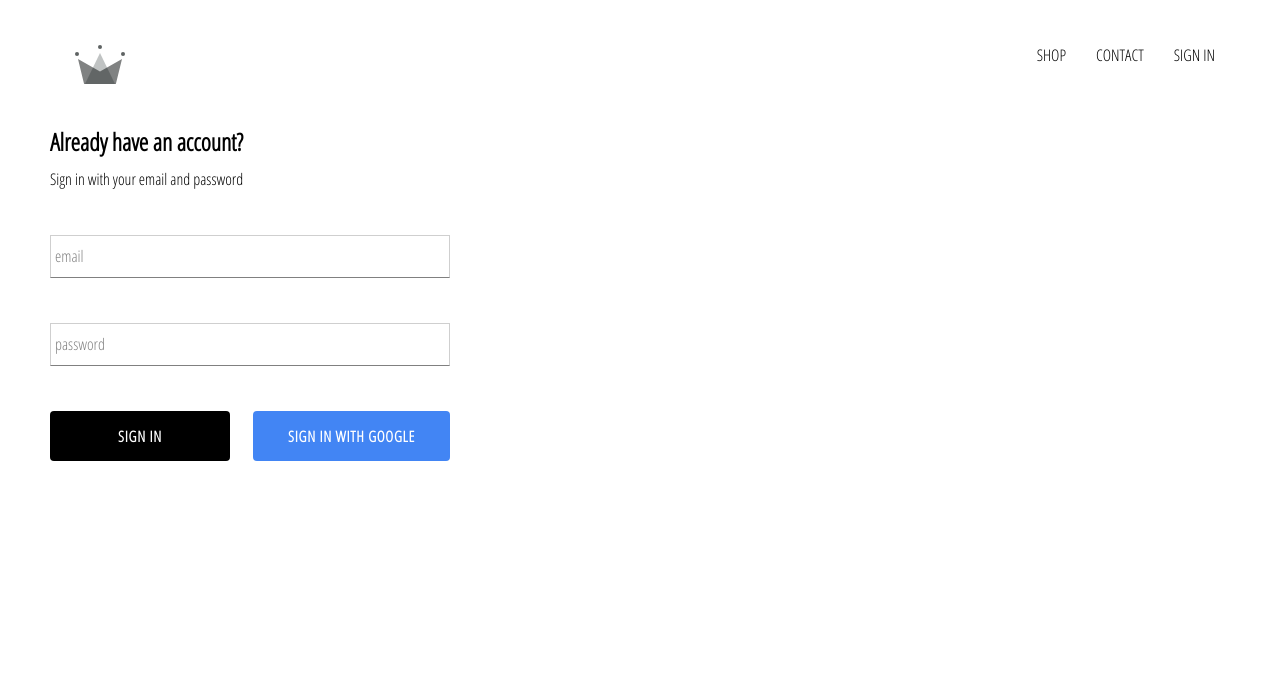
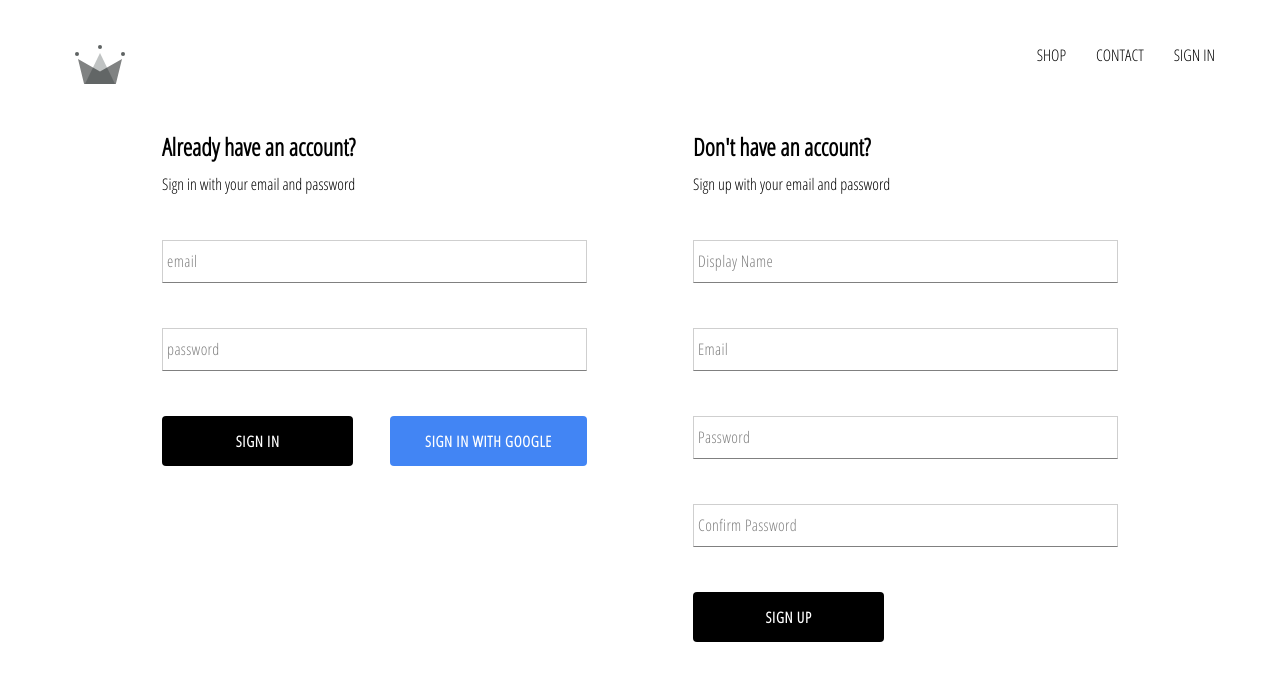
Before and after one commit to JoelRaymann/e-commerce-react-app, a React (Create React App) app: page /login in a window 1280 px wide. Shown: the top 680 px of the page. Built offline with nearby package versions, Linux system fonts and the light colour scheme; no server answers.

Commit message:
Added Login and Sign-up with Firebase

```diff
--- a/src/App.jsx
+++ b/src/App.jsx
@@ -13,7 +13,7 @@
 import { Route, Switch } from "react-router-dom";
 
 // importing firebase utils
-import { auth } from "./firebase/firebase.utils";
+import { auth, createUserProfileDocument } from "./firebase/firebase.utils";
 
 // Testing Error Routed Page
 const ErrorPage = () => {
@@ -36,10 +36,31 @@
   unsubscribeFromAuth = null;
 
   componentDidMount() {
-    this.unsubscribeFromAuth = auth.onAuthStateChanged((user) => {
-      this.setState({
-        currentUser: user,
-      });
+    this.unsubscribeFromAuth = auth.onAuthStateChanged(async (userAuth) => {
+      if (userAuth) {
+        const userRef = await createUserProfileDocument(userAuth);
+
+        userRef.onSnapshot((snapshot) => {
+          this.setState(
+            {
+              id: snapshot.id,
+              ...snapshot.data(),
+            },
+            () => {
+              console.log(this.state);
+            }
+          );
+        });
+      }
+
+      this.setState(
+        {
+          currentUser: userAuth,
+        },
+        () => {
+          console.log(this.state);
+        }
+      );
     });
   }
 
--- a/src/components/form-input/form-input.styles.scss
+++ b/src/components/form-input/form-input.styles.scss
@@ -8,9 +8,9 @@
 }
 
 @mixin eraseBorder {
-  border-top: 0;
-  border-left: 0;
-  border-right: 0;
+  border-top-color: transparent;
+  border-left-color: transparent;
+  border-right-color: transparent;
 }
 
 .form-group {
@@ -28,7 +28,7 @@
     border: 1px solid rgb(207, 207, 207);
     border-bottom: 1px solid $sub-color;
     margin: 25px 0;
-    transition: 500ms ease-in all;
+    transition: 500ms ease-in all, 0ms ease border;
 
     &:focus {
       outline: none;
@@ -54,6 +54,7 @@
     font-weight: normal;
     position: absolute;
     pointer-events: none;
+    letter-spacing: 0.02em;
     left: 5px;
     top: 10px;
     transition: 300ms ease all;
--- /dev/null
+++ b/src/components/register/register.component.jsx
@@ -0,0 +1,108 @@
+import React from "react";
+import "./register.styles.scss";
+
+import FormInput from "../form-input/form-input.component";
+import CustomButton from "../custom-button/custom-button.component";
+
+import { auth, createUserProfileDocument } from "../../firebase/firebase.utils";
+
+class Register extends React.Component {
+  constructor() {
+    super();
+
+    this.state = {
+      displayName: "",
+      email: "",
+      password: "",
+      confirmPassword: "",
+    };
+  }
+
+  handleSubmit = async (event) => {
+    event.preventDefault();
+
+    const { displayName, email, password, confirmPassword } = this.state;
+
+    if (password !== confirmPassword) {
+      alert("passwords don't match");
+      return;
+    }
+
+    try {
+      const { user } = await auth.createUserWithEmailAndPassword(
+        email,
+        password
+      );
+
+      await createUserProfileDocument(user, { displayName });
+
+      this.setState({
+        displayName: "",
+        email: "",
+        password: "",
+        confirmPassword: "",
+      });
+    } catch (error) {
+      console.log("[ERROR]: ", error);
+    }
+  };
+
+  handleChange = (event) => {
+    const { name, value } = event.target;
+
+    this.setState({
+      [name]: value,
+    });
+  };
+
+  render() {
+    const { displayName, email, password, confirmPassword } = this.state;
+
+    return (
+      <div className="register-container">
+        <h2 className="title">Don't have an account?</h2>
+        <span className="subtitle">Sign up with your email and password</span>
+
+        <form onSubmit={this.handleSubmit} className="register-form">
+          <FormInput
+            type="text"
+            name="displayName"
+            value={displayName}
+            onChange={this.handleChange}
+            label="Display Name"
+            required
+          />
+          <FormInput
+            type="email"
+            name="email"
+            value={email}
+            onChange={this.handleChange}
+            label="Email"
+            required
+          />
+          <FormInput
+            type="password"
+            name="password"
+            value={password}
+            onChange={this.handleChange}
+            label="Password"
+            required
+          />
+          <FormInput
+            type="password"
+            name="confirmPassword"
+            value={confirmPassword}
+            onChange={this.handleChange}
+            label="Confirm Password"
+            required
+          />
+          <div className="button-placement">
+            <CustomButton type="submit">SIGN UP</CustomButton>
+          </div>
+        </form>
+      </div>
+    );
+  }
+}
+
+export default Register;
--- /dev/null
+++ b/src/components/register/register.styles.scss
@@ -0,0 +1,10 @@
+.register-container {
+  display: flex;
+  flex-direction: column;
+  min-width: 380px;
+  width: 40%;
+
+  .title {
+    margin: 10px 0;
+  }
+}
--- a/src/components/sign-in/sign-in.styles.scss
+++ b/src/components/sign-in/sign-in.styles.scss
@@ -1,6 +1,6 @@
 .sign-in {
   min-width: 380px;
-  max-width: 400px;
+  width: 40%;
   display: flex;
   flex-direction: column;
 
--- a/src/firebase/firebase.utils.js
+++ b/src/firebase/firebase.utils.js
@@ -13,6 +13,35 @@
   measurementId: "G-83PSGDCXNV",
 };
 
+export const createUserProfileDocument = async (userAuth, additionalData) => {
+  if (!userAuth) {
+    return;
+  }
+  const userRef = firestore.doc(`users/${userAuth.uid}`);
+
+  const snapshot = await userRef.get();
+
+  // Check user
+  if (!snapshot.exists) {
+    // create the user
+    const { displayName, email } = userAuth;
+    const createdAt = new Date();
+
+    try {
+      await userRef.set({
+        displayName,
+        email,
+        createdAt,
+        ...additionalData,
+      });
+    } catch (error) {
+      console.log("[ERROR]: ", error);
+    }
+  }
+
+  return userRef;
+};
+
 firebase.initializeApp(firebaseConfig);
 
 export const auth = firebase.auth();
--- a/src/pages/login-register/login-register.component.jsx
+++ b/src/pages/login-register/login-register.component.jsx
@@ -3,11 +3,13 @@
 
 // Import components here
 import SignIn from "../../components/sign-in/sign-in.component";
+import Register from "../../components/register/register.component";
 
 const LoginRegister = () => {
   return (
     <div className="login-register">
       <SignIn />
+      <Register />
     </div>
   );
 };
--- a/src/pages/login-register/login-register.styles.scss
+++ b/src/pages/login-register/login-register.styles.scss
@@ -0,0 +1,7 @@
+.login-register {
+  min-width: 850px;
+  width: 90%;
+  display: flex;
+  justify-content: space-around;
+  margin: 30px auto;
+}
```
